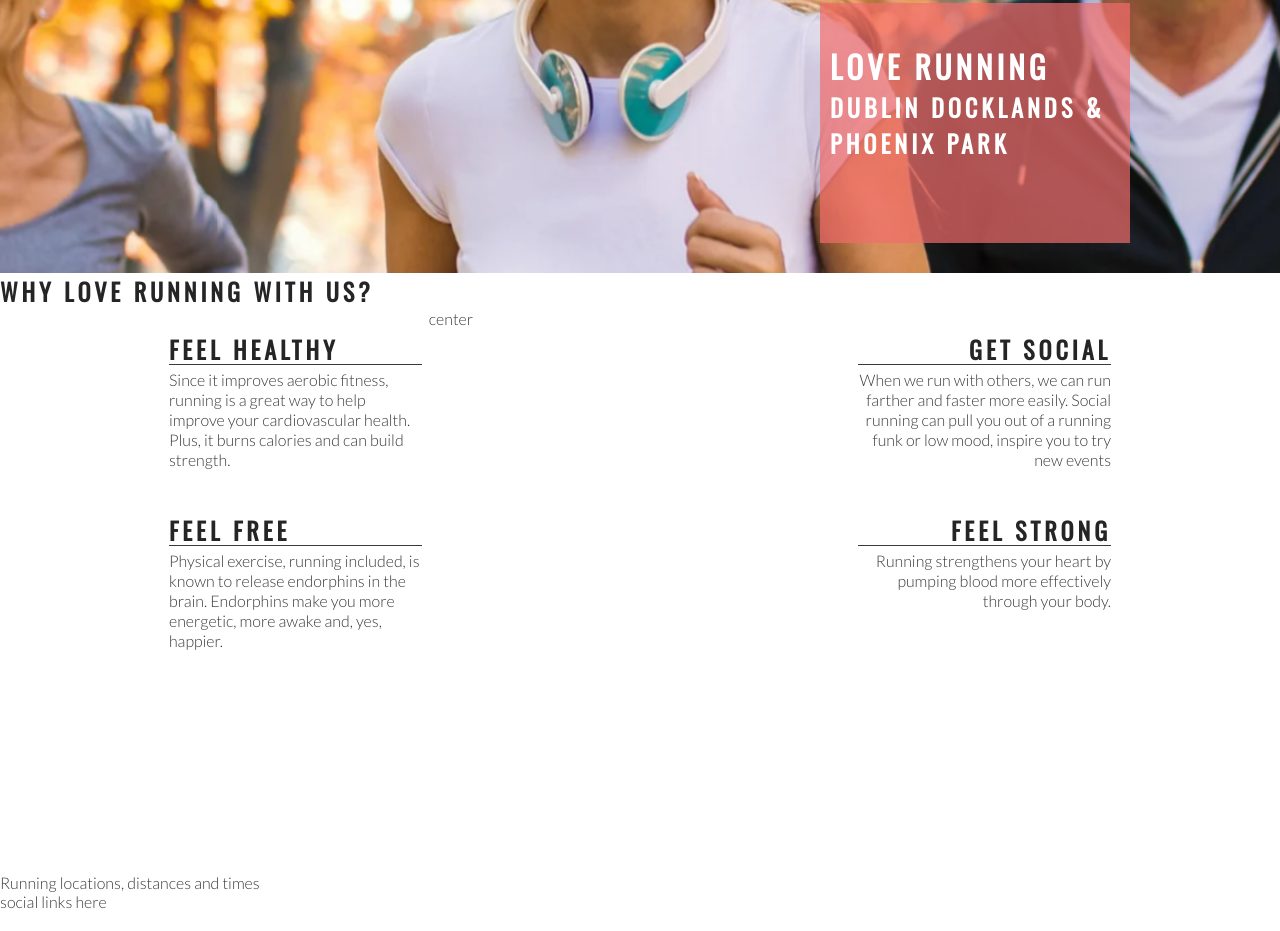
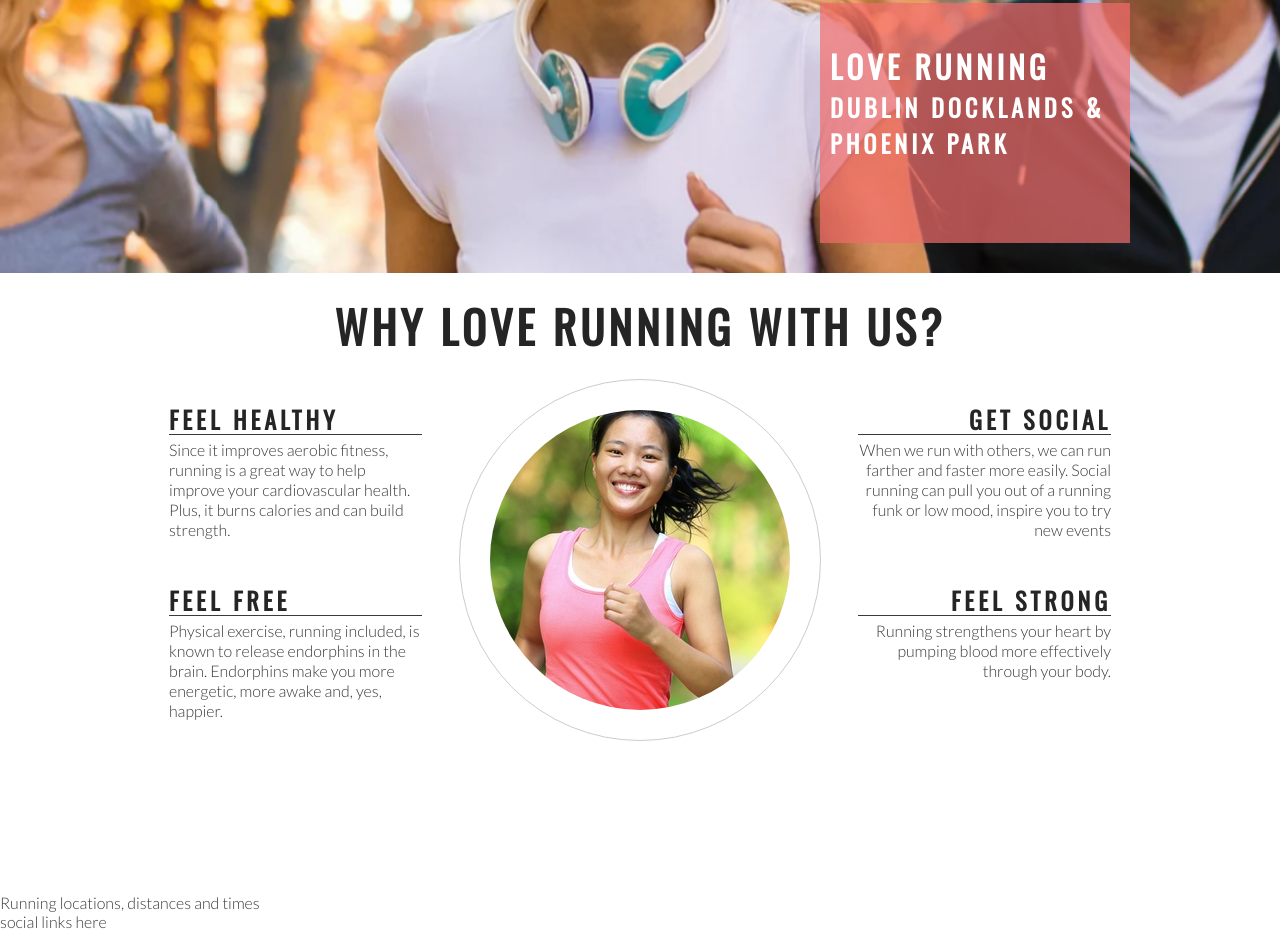
Before and after one commit to ineedaa/lover-running, a plain HTML site: page index.html in a window 1280 px wide. Shown: the part 402-1333 px from the top of the page. Drawn offline with nearby package versions, Linux system fonts and the light colour scheme.

Commit message:
Add club ethos central image and style into a circle

```diff
--- a/assets/css/style.css
+++ b/assets/css/style.css
@@ -148,5 +148,23 @@ hr {
 }
 .right-about-heading p{
     text-align: right;
+}
+#welcome{
+    text-align: center;
+    margin: 20px 0;
+    font-size: 280%;
 
 }
+#circle-container{
+    width:300px;
+    height: 300px;
+    padding:30px;
+    border:  1px solid #ccc;
+    border-radius: 50%;
+    margin:0 auto;
+}
+#circle-cover-bg{
+    background: url('../images/ethos-center-image.jpg') no-repeat center center;
+    height: 100%;
+    border-radius: 50%;
+}
--- a/index.html
+++ b/index.html
@@ -36,7 +36,7 @@
     </section>
 
     <section id="club-ethos">
-        <h1>Why love running with us?</h1>
+        <h2 id="welcome">Why love running with us?</h2>
         <div id="left-about">
 
             <div class="left-about-heading">
@@ -68,7 +68,13 @@
         </div>
 
 
-        <div id="center-about">center</div>
+        <div id="center-about">
+         <div id="circle-container">
+            <div id="circle-cover-bg"></div>
+
+         </div>
+
+        </div>
     </section>
     <section>Running locations, distances and times</section>
     <footer>social links here</footer>
```
Also changed, not shown: assets/images/ethos-center-image.jpg (added).
